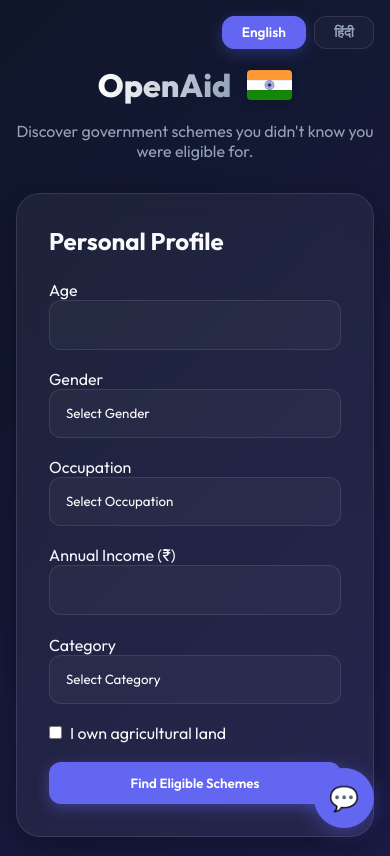
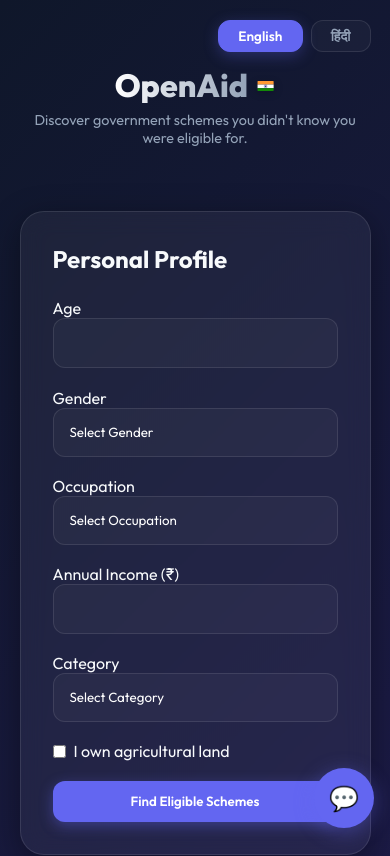
Before and after one commit to ayus1234/openaid, a React (Vite) app in the folder client/: page / in a window 390 px wide. Shown: the top 856 px of the page. Built offline with nearby package versions, Linux system fonts and the light colour scheme.

Commit message:
feat: implement universal fluid responsiveness for all viewports (Tablets, TVs, Laptops)

```diff
--- a/client/src/App.jsx
+++ b/client/src/App.jsx
@@ -2,12 +2,12 @@
 import './index.css';
 import translations from './translations';
 
-const IndianFlag = ({ size = 32 }) => (
+const IndianFlag = ({ size = "1.2em" }) => (
   <svg
     width={size}
-    height={size * 0.67}
+    height="0.67em"
     viewBox="0 0 900 600"
-    style={{ borderRadius: '4px', boxShadow: '0 2px 8px rgba(0,0,0,0.2)' }}
+    style={{ borderRadius: '2px', boxShadow: '0 2px 8px rgba(0,0,0,0.2)', verticalAlign: 'middle' }}
   >
     <rect width="900" height="200" fill="#FF9933"/>
     <rect y="200" width="900" height="200" fill="#FFFFFF"/>
@@ -180,12 +180,12 @@
           >हिंदी</button>
         </div>
 
-        <header style={{ textAlign: 'center', marginBottom: '2rem' }}>
-          <div style={{ display: 'flex', alignItems: 'center', justifyContent: 'center', gap: '1rem', marginBottom: '1rem' }}>
+        <header style={{ textAlign: 'center', marginBottom: 'clamp(2rem, 10vh, 4rem)' }}>
+          <div style={{ display: 'flex', alignItems: 'center', justifyContent: 'center', gap: '0.5em', marginBottom: '0.5rem', flexWrap: 'wrap' }}>
             <h1 style={{ marginBottom: 0 }}>{t('title')}</h1>
-            <IndianFlag size={45} />
+            <IndianFlag size="1.2em" />
           </div>
-          <p style={{ color: 'var(--text-secondary)' }}>{t('subtitle')}</p>
+          <p style={{ color: 'var(--text-secondary)', fontSize: 'clamp(0.9rem, 2vw, 1.1rem)' }}>{t('subtitle')}</p>
         </header>
 
       <div className="main-layout">
--- a/client/src/index.css
+++ b/client/src/index.css
@@ -74,57 +74,58 @@
 }
 
 .container {
-  max-width: 1200px;
+  width: 100%;
+  max-width: 1440px;
   margin: 0 auto;
-  padding: 2rem;
-}
-
-@media (max-width: 768px) {
-  .container {
-    padding: 1rem;
-  }
+  padding: clamp(1rem, 5vw, 3rem);
 }
 
 h1 {
-  font-size: 3rem;
+  font-size: clamp(2rem, 8vw, 3.5rem);
   font-weight: 800;
+  line-height: 1.1;
   background: linear-gradient(to right, #fff, #94a3b8);
   -webkit-background-clip: text;
   background-clip: text;
   color: transparent;
   -webkit-text-fill-color: transparent;
-  margin-bottom: 1rem;
+  margin-bottom: 0.5rem;
 }
 
-@media (max-width: 768px) {
-  h1 {
-    font-size: 2rem;
+/* Fluid Main Layout */
+.main-layout {
+  display: grid;
+  grid-template-columns: 1fr;
+  gap: clamp(1rem, 4vw, 2.5rem);
+  align-items: start;
+}
+
+/* Tablet and above */
+@media (min-width: 992px) {
+  .main-layout {
+    grid-template-columns: 320px 1fr;
   }
 }
 
-/* Main two-column layout */
-.main-layout {
-  display: grid;
-  grid-template-columns: 1fr 2fr;
-  gap: 2rem;
-  align-items: start;
-}
-
-@media (max-width: 768px) {
+/* Very large screens / TVs */
+@media (min-width: 1800px) {
   .main-layout {
-    grid-template-columns: 1fr;
-    gap: 1.5rem;
+    grid-template-columns: 400px 1fr;
+    gap: 4rem;
+  }
+  .container {
+    max-width: 1800px;
   }
 }
 
 .scheme-grid {
   display: grid;
-  grid-template-columns: repeat(auto-fill, minmax(300px, 1fr));
-  gap: 1.5rem;
+  grid-template-columns: repeat(auto-fill, minmax(clamp(280px, 100%, 350px), 1fr));
+  gap: clamp(1rem, 3vw, 1.5rem);
   margin-top: 2rem;
 }
 
-@media (max-width: 768px) {
+@media (max-width: 480px) {
   .scheme-grid {
     grid-template-columns: 1fr;
     margin-top: 1rem;
```
